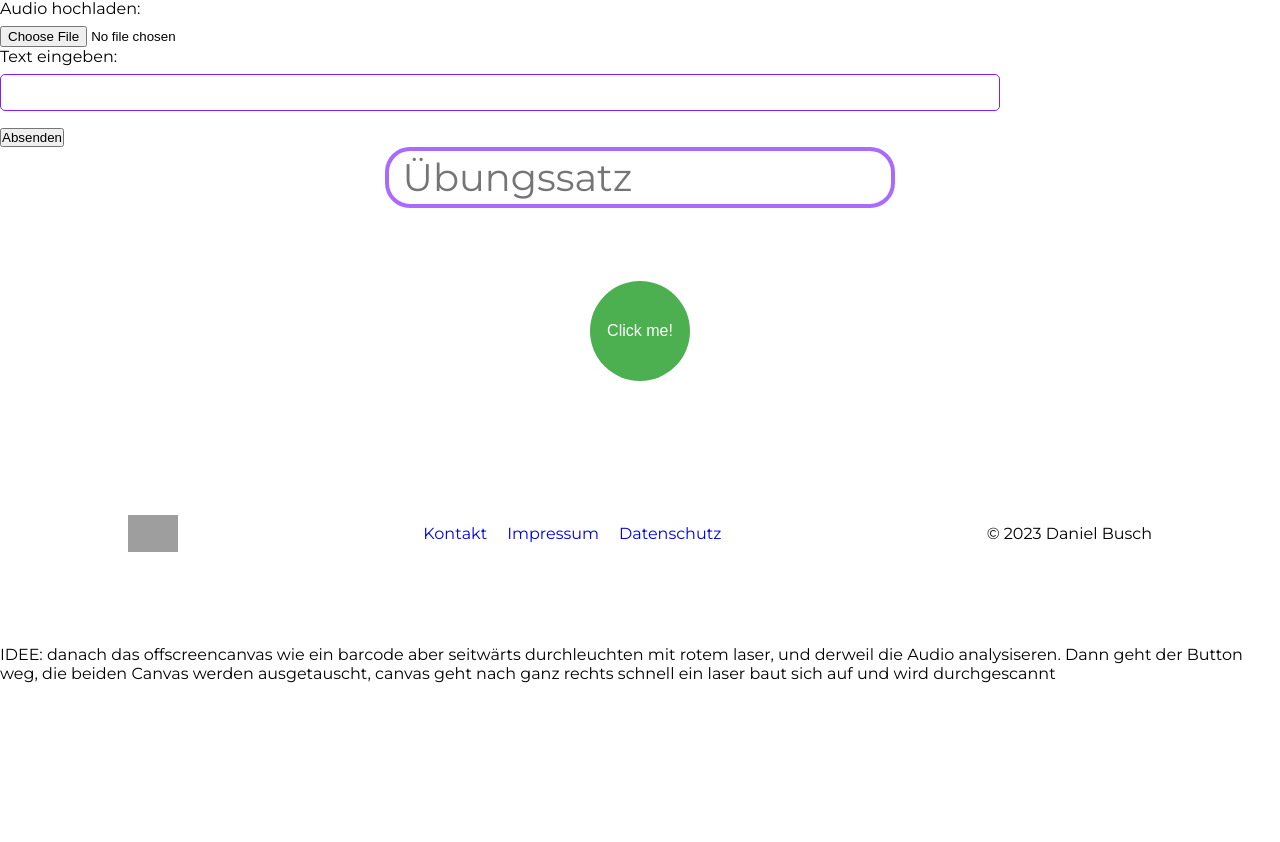
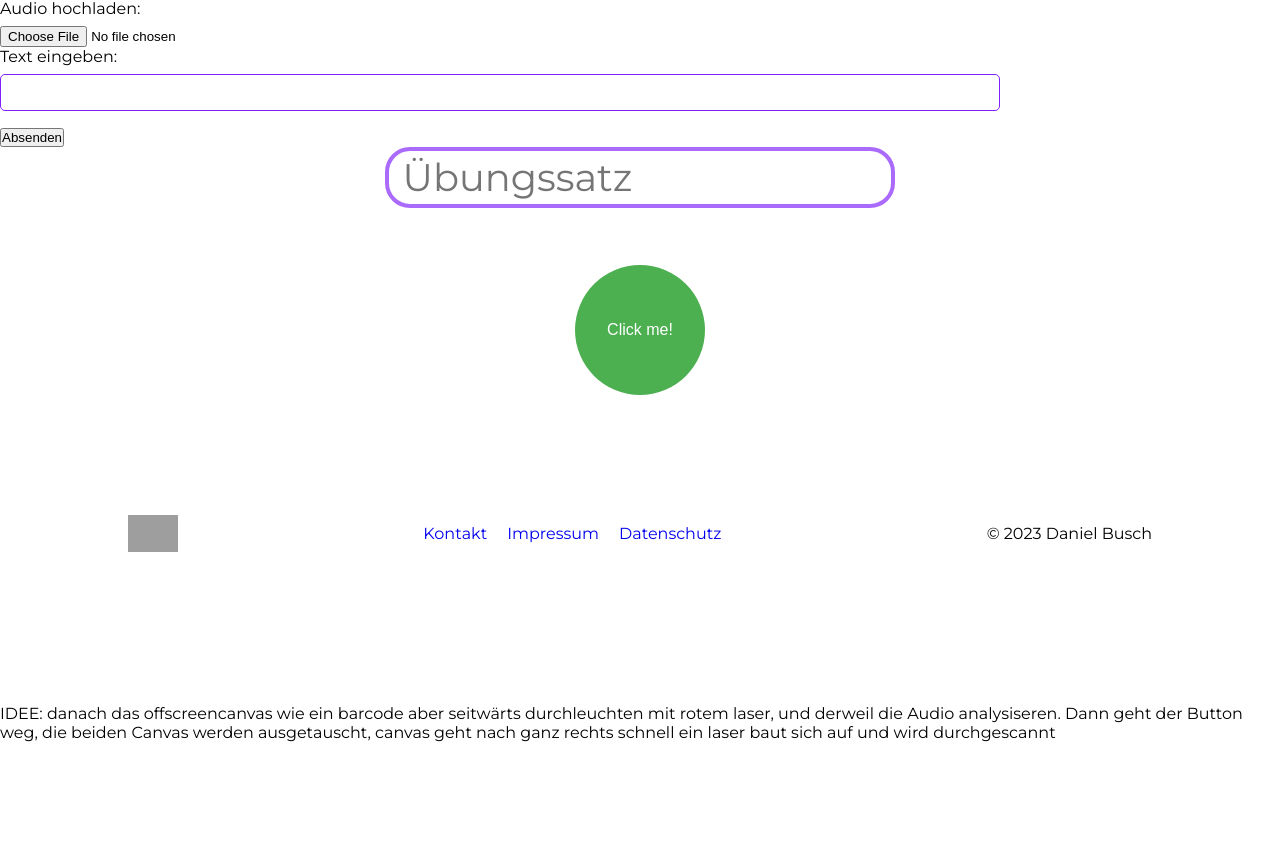
Before and after one commit to dakopen/studie.AusspracheTrainer.org, a Django app: page /de/ in a window 1280 px wide. Shown: the part 233-1075 px from the top of the page. Before the commit the page ends 916 px from the top, so only its background shows below. Run offline with Django 4.2, Linux system fonts and the light colour scheme; parts of the project's set-up code (start-up, migrations or seed data) failed here and were passed over; grey boxes are pictures that could not be loaded.

Commit message:
frontend improvements

```diff
--- a/aussprachetrainer/frontend/templates/record_audio.html
+++ b/aussprachetrainer/frontend/templates/record_audio.html
@@ -1,11 +1,10 @@
 {% load static %}
-<div>
-    <p align="center">
-        <textarea placeholder="Übungssatz" id="textarea" class="textarea-responsive" maxlength="300" autocapitalize="off"></textarea>
-            <i class="fas fa-trash-alt grey" onclick="clearTextarea()"></i>
-        </p>
-    </div>
+<div class="center-container">
+    <textarea placeholder="Übungssatz" id="textarea" class="textarea-responsive" maxlength="300" autocapitalize="off"></textarea>
+    <i class="fas fa-trash-alt bin" onclick="clearTextarea()"></i>
 </div>
+
+
 <br>
 <br>
 <br>
@@ -13,7 +12,7 @@
     <div class="button-container">
         <button class="round-button" id="record-button">Click me!</button>
     </div>
-    <canvas id="visualizer" width="800" height="100"></canvas>
+    <canvas id="visualizer" width="800" height="130"></canvas>
 </div>
 
 <br>
--- a/aussprachetrainer/static/frontend/assets/css/footer.css
+++ b/aussprachetrainer/static/frontend/assets/css/footer.css
@@ -1,5 +1,6 @@
 .footer {
-    position: absolute;
+    margin-top: auto; /* Pushes the footer to the bottom */
+    position: fixed;
     bottom: 0;
     width: 100%;
     background-color: var(--white);
--- a/aussprachetrainer/static/frontend/assets/css/global-new.css
+++ b/aussprachetrainer/static/frontend/assets/css/global-new.css
@@ -19,9 +19,12 @@
 body {
     font-family: "Montserrat";
     margin: 0;
-    padding: 0;
     max-width: 100%;
     overflow-x: hidden;
+    padding-bottom: 100px;
+    padding-top: 0;
+    padding-left: 0;
+    padding-right: 0;
 }
 
 h1, h2, h3, h4, h5, h6 {
--- a/aussprachetrainer/static/frontend/assets/css/global.css
+++ b/aussprachetrainer/static/frontend/assets/css/global.css
@@ -12,6 +12,7 @@
 body {
     max-width: 100%;
     overflow-x: hidden;
+    padding-bottom: 100px;
 }
 
 html * {
--- a/aussprachetrainer/static/frontend/assets/css/record_audio.css
+++ b/aussprachetrainer/static/frontend/assets/css/record_audio.css
@@ -20,6 +20,7 @@
 
 /* TEXTAREA textarea */
 .textarea-responsive {
+    display: inline-block;
     resize: none;
     padding-left: 0.35em;
     padding-right: 0.35em;
@@ -51,6 +52,11 @@
     z-index: 2;
 }
 
+.center-container {
+    position: relative;
+    text-align: center;
+}
+
 #record-button {
     background-color: #4CAF50;
     border: none;
@@ -60,13 +66,22 @@
     display: inline-block;
     font-size: 16px;
     border-radius: 50%;
-    width: 100px;
-    height: 100px;
+    width: 130px;
+    height: 130px;
     transition: top 1s;
 }
 
-.grey {
+.center-container {
+    position: relative;
+    text-align: center;
+}
+
+
+.bin {
     color: grey;
+    margin-left: 5px;
+    position: absolute;
+    top: 5px;
 }
 
 #visualizer {
@@ -76,7 +91,13 @@
     width: 85%;
     position: relative;
     max-width: 800px;
-    height: 250px;
+    height: 325px;
     margin: auto;
-    mask-image: linear-gradient(to right, transparent, white 10%, white 100%);
+    mask-image: linear-gradient(to right, transparent, white 10%, white 90%, transparent);
 }
+
+.offscreen-canvas-class {
+    position: absolute;
+    left: 0%;
+    transition: left 1s ease-in-out; /* Adjust time and easing as desired */
+}
--- a/aussprachetrainer/static/frontend/assets/js/audio_canvas.js
+++ b/aussprachetrainer/static/frontend/assets/js/audio_canvas.js
@@ -71,8 +71,8 @@
   let currentTop = parseInt(window.getComputedStyle(recButtonContainer).getPropertyValue('top'), 10);
   let currentHeight = parseInt(window.getComputedStyle(audioContainer).getPropertyValue('height'), 10);
 
-  let newTop = currentTop + 125;
-  let newHeight = currentHeight + 125;
+  let newTop = currentTop + 150;
+  let newHeight = currentHeight + 150;
   recButtonContainer.style.transition = 'top 0.5s ease-in-out';
   audioContainer.style.transition = 'height 0.5s ease-in-out';
 
@@ -97,6 +97,14 @@
     document.body.appendChild(imgElement);
 
     moveRecButtonDown();
+
+    // replace canvas with offscreen canvas
+    offscreenCanvas.className = 'offscreen-canvas-class';
+    canvas.replaceWith(offscreenCanvas);
+
+    void offscreenCanvas.offsetWidth;
+    offscreenCanvas.style.left = "50%";
+
   }
 });
 
```
